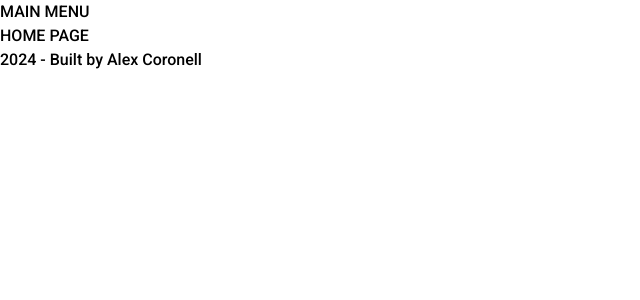
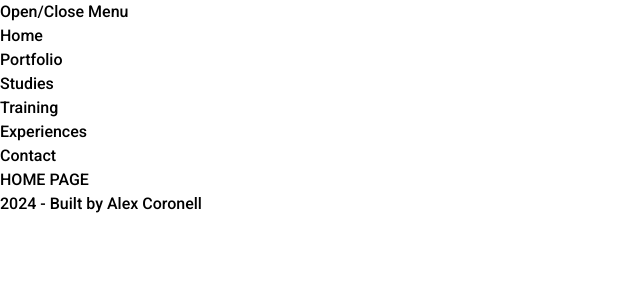
Before and after one commit to alexcoronell/resume-online-next-supabase, a Next.js app: page / in a window 1280 px wide. Shown: the top 300 px of the page, without its empty margins (0-640 px from the left). Built offline with nearby package versions, Linux system fonts and the light colour scheme; no server answers.

Commit message:
Basic structure header

```diff
--- a/components/Header.tsx
+++ b/components/Header.tsx
@@ -1,7 +1,46 @@
 export default function Header() {
+
+  const menu = [
+    {
+      title: 'Home',
+      url: '/'
+    },
+    {
+      title: 'Portfolio',
+      url: '/portfolio'
+    },
+    {
+      title: 'Studies',
+      url: '/studies'
+    },
+    {
+      title: 'Training',
+      url: '/training'
+    },
+    {
+      title: 'Experiences',
+      url: '/experiences'
+    },
+    {
+      title: 'Contact',
+      url: '/Contact'
+    },
+  ]
+
   return (
     <header>
-      MAIN MENU
+      <button>Open/Close Menu</button>
+      <nav>
+        <ul>
+          {
+            menu.map(item => (
+              <li>
+                <a href={item.url}>{item.title}</a>
+              </li>
+            ))
+          }
+        </ul>
+      </nav>
     </header>
   );
 }
```
